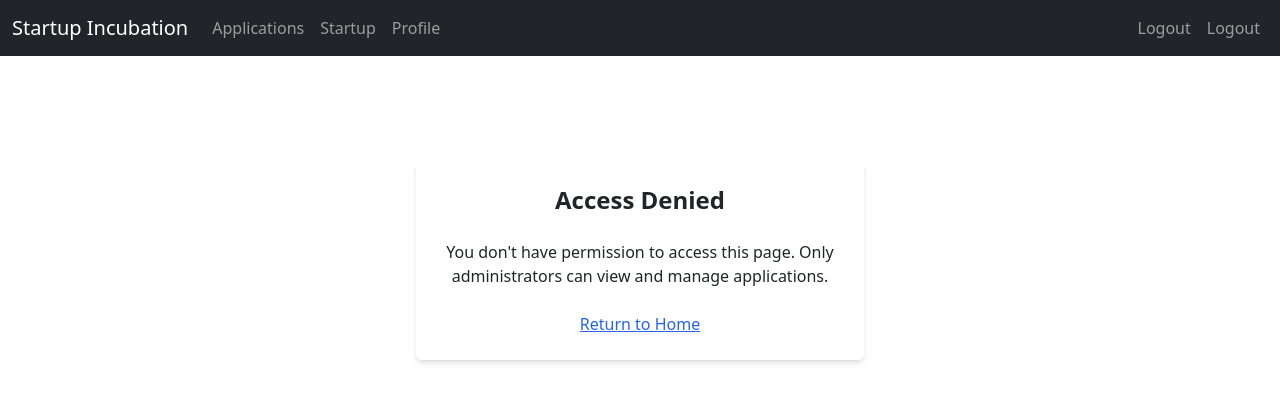
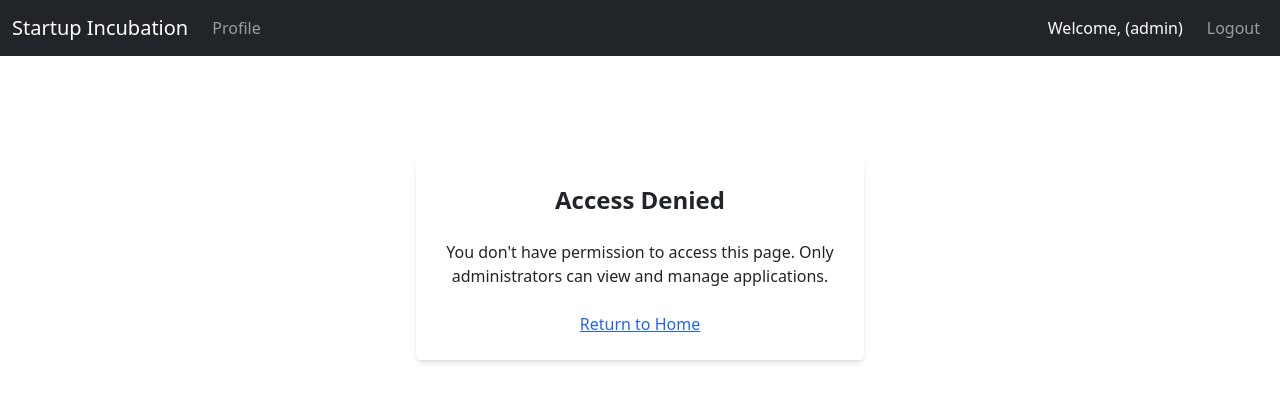
Before and after one commit to tomsecundo/simappA2, a React (Create React App) app in the folder frontend/: page /unauthorized in a window 1280 px wide. Shown: the top 402 px of the page. Built offline with nearby package versions, Linux system fonts and the light colour scheme; sample sign-in values are in the browser's storage.

Commit message:
fix: role-based routes

```diff
--- a/frontend/src/App.js
+++ b/frontend/src/App.js
@@ -7,6 +7,8 @@ import ProtectedApplications from './pages/Applications';
 import ApplicationForm from './components/ApplicationForm';
 import ProtectedApplicationDetail from './components/ApplicationDetail';
 import Unauthorized from './pages/Unauthorized';
+import RequireRole from './components/RequireRole';
+import { UserRole } from './constants/UserRole';
 
 // Importing the Bootstrap CSS
 import 'bootstrap/dist/css/bootstrap.min.css';
@@ -18,10 +20,38 @@ function App() {
         <Routes>
           <Route path="/login" element={<Login />} />
           <Route path="/register" element={<Register />} />
-          <Route path="/applications" element={<ProtectedApplications />} />
-          <Route path="/applications/:id" element={<ProtectedApplicationDetail />} />
-          <Route path="/applications/apply" element={<ApplicationForm />} />
-          <Route path="/profile" element={<ProtectedProfile />} />
+          <Route
+            path="/applications"
+            element={
+              <RequireRole allowedRoles={[UserRole.ADMIN, UserRole.MENTOR]}>
+                <ProtectedApplications />
+              </RequireRole>
+            }
+          />
+          <Route
+            path="/applications/:id"
+            element={
+              <RequireRole allowedRoles={[UserRole.ADMIN, UserRole.MENTOR, UserRole.APPLICANT]}>
+                <ProtectedApplicationDetail />
+              </RequireRole>
+            }
+          />
+          <Route
+            path="/applications/apply"
+            element={
+              <RequireRole allowedRoles={[UserRole.APPLICANT]}>
+                <ApplicationForm />
+              </RequireRole>
+            }
+          />
+          <Route
+            path="/profile"
+            element={
+              <RequireRole allowedRoles={[UserRole.ADMIN, UserRole.MENTOR, UserRole.APPLICANT]}>
+                <ProtectedProfile />
+              </RequireRole>
+            }
+          />
           <Route path="/unauthorized" element={<Unauthorized />} />
         </Routes>
       </Layout>
--- /dev/null
+++ b/frontend/src/components/RequireRole.jsx
@@ -0,0 +1,23 @@
+import React from 'react';
+import { Navigate, useLocation } from 'react-router-dom';
+import { useAuth } from '../context/AuthContext';
+
+const RequireRole = ({ children, allowedRoles }) => {
+  const { user, hasAnyRole } = useAuth();
+  const location = useLocation();
+
+  if (!user) {
+    // Not logged in, redirect to login page with return url
+    return <Navigate to="/login" state={{ from: location }} replace />;
+  }
+
+  if (!hasAnyRole(allowedRoles)) {
+    // User's role is not authorized, redirect to unauthorized page
+    return <Navigate to="/unauthorized" replace />;
+  }
+
+  // Authorized, render children
+  return children;
+};
+
+export default RequireRole;
--- a/frontend/src/components/navigation/Navbar.jsx
+++ b/frontend/src/components/navigation/Navbar.jsx
@@ -2,9 +2,10 @@ import React from 'react';
 import { Navbar, Nav, Container } from 'react-bootstrap';
 import { Link, useNavigate } from 'react-router-dom';
 import { useAuth } from '../../context/AuthContext';
+import { UserRole } from '../../constants/UserRole';
 
 const NavbarComponent = () => {
-  const { user, logout } = useAuth();
+  const { user, logout, hasAnyRole, isAdmin, isMentor } = useAuth();
   const navigate = useNavigate();
 
   const handleLogout = () => {
@@ -21,8 +22,17 @@ const NavbarComponent = () => {
           <Nav className="me-auto">
             {user && (
               <>
-                <Nav.Link as={Link} to="/applications">Applications</Nav.Link>
-                <Nav.Link as={Link} to="/startup">Startup</Nav.Link>
+                {/* Show Applications link only to Admin and Mentor */}
+                {hasAnyRole([UserRole.ADMIN, UserRole.MENTOR]) && (
+                  <Nav.Link as={Link} to="/applications">Applications</Nav.Link>
+                )}
+
+                {/* Show Startup link only to Admin */}
+                {isAdmin() && (
+                  <Nav.Link as={Link} to="/startup">Startup</Nav.Link>
+                )}
+
+                {/* Profile link is available to all authenticated users */}
                 <Nav.Link as={Link} to="/profile">Profile</Nav.Link>
               </>
             )}
@@ -30,13 +40,21 @@ const NavbarComponent = () => {
           <Nav>
             {!user ? (
               <>
-                <Nav.Link as={Link} to="/applications/apply" className="bg-green-500 px-4 py-2 mx-2 rounded hover:bg-green-700 text-black">Apply for Program</Nav.Link>
+                {/* Show Apply button only to non-authenticated users */}
+                <Nav.Link
+                  as={Link}
+                  to="/register"
+                  className="bg-green-500 px-4 py-2 mx-2 rounded hover:bg-green-700 text-black"
+                >
+                  Register as Applicant
+                </Nav.Link>
                 <Nav.Link as={Link} to="/login">Login</Nav.Link>
-                <Nav.Link as={Link} to="/register">Register</Nav.Link>
               </>
             ) : (
               <>
-                <Nav.Link as={Link} to="/#" >Logout</Nav.Link>
+                <span className="text-white flex items-center mr-4">
+                  Welcome, {user.fullName} ({user.role})
+                </span>
                 <Nav.Link onClick={handleLogout}>Logout</Nav.Link>
               </>
             )}
--- a/frontend/src/context/AuthContext.js
+++ b/frontend/src/context/AuthContext.js
@@ -1,4 +1,5 @@
 import { createContext, useState, useContext, useEffect } from 'react';
+import { UserRole } from '../constants/UserRole';
 
 const AuthContext = createContext();
 
@@ -32,13 +33,40 @@ export const AuthProvider = ({ children }) => {
     localStorage.removeItem('user');
   };
 
-  // Check if user is admin
-  const isAdmin = () => {
-    return user && user.role === 'Admin';
+  // Role check helper functions
+  const hasRole = (requiredRole) => {
+    return user && user.role === requiredRole;
+  };
+
+  const isAdmin = () => hasRole(UserRole.ADMIN);
+  const isMentor = () => hasRole(UserRole.MENTOR);
+  const isApplicant = () => hasRole(UserRole.APPLICANT);
+
+  // Check if user has any of the required roles
+  const hasAnyRole = (requiredRoles) => {
+    return user && requiredRoles.includes(user.role);
+  };
+
+  // Check if user has all of the required roles
+  const hasAllRoles = (requiredRoles) => {
+    return user && requiredRoles.every(role => user.role === role);
   };
 
   return (
-    <AuthContext.Provider value={{ user, login, logout, loading, isAdmin }}>
+    <AuthContext.Provider
+      value={{
+        user,
+        login,
+        logout,
+        loading,
+        isAdmin,
+        isMentor,
+        isApplicant,
+        hasRole,
+        hasAnyRole,
+        hasAllRoles
+      }}
+    >
       {children}
     </AuthContext.Provider>
   );
```
